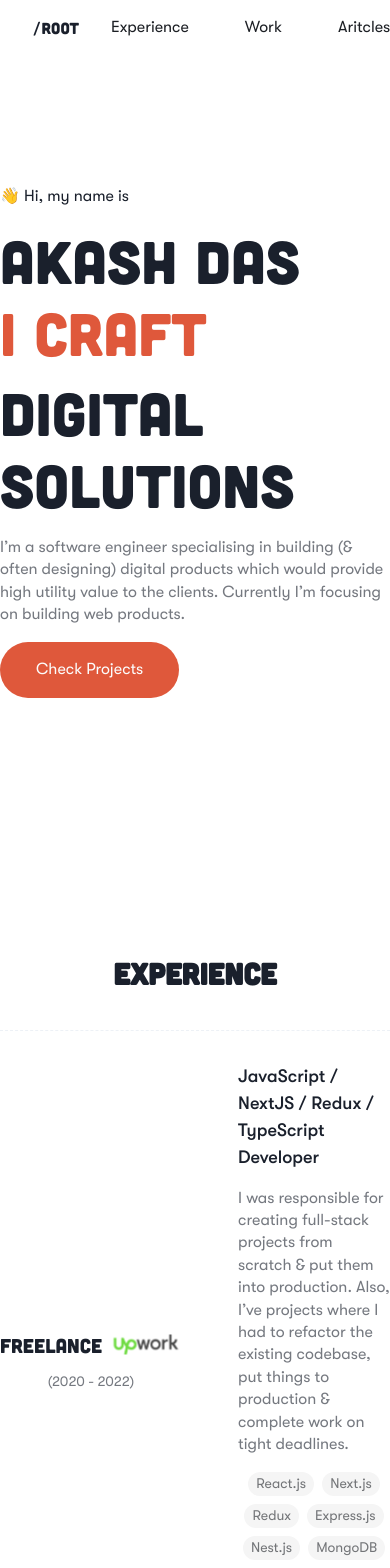
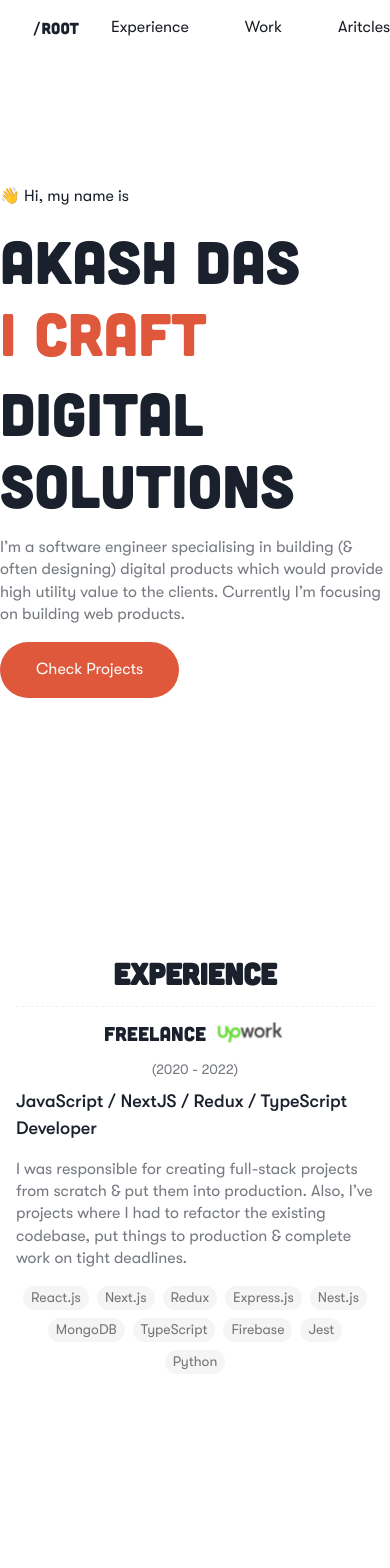
Before and after one commit to AkashSDas/portfolio, a Next.js app: page / in a window 390 px wide. Shown: the top 1568 px of the page. Built offline with nearby package versions, Linux system fonts and the light colour scheme.

Commit message:
make experience section responsive

```diff
--- a/src/components/experience.tsx
+++ b/src/components/experience.tsx
@@ -3,7 +3,7 @@ import { useContext } from "react";
 
 import { pxToRem } from "@/lib/chakra-ui";
 import { ScrollContext } from "@/lib/context";
-import { Badge, Box, Center, Divider, Heading, HStack, Text, VStack } from "@chakra-ui/react";
+import { Badge, Box, Center, Divider, Heading, HStack, Stack, Text, VStack } from "@chakra-ui/react";
 
 export function renderSkills(skill: string) {
   return (
@@ -17,12 +17,17 @@ export default function Experience() {
   var experienceRef = useContext(ScrollContext).experienceRef;
 
   return (
-    <Center ref={experienceRef} as="section" py={pxToRem(128)}>
-      <VStack gap={pxToRem(32)} w="full">
+    <Center ref={experienceRef} as="section" py={pxToRem(128)} px={pxToRem(16)}>
+      <VStack gap={{ base: pxToRem(8), md: pxToRem(32) }} w="full">
         <Heading h={pxToRem(44)}>Experience</Heading>
         <Divider w="100%" maxW={pxToRem(800)} borderStyle="dashed" />
 
-        <HStack justifyContent="center" alignItems="center" gap={pxToRem(56)}>
+        <HStack
+          flexDirection={{ base: "column", md: "row" }}
+          justifyContent="center"
+          alignItems="center"
+          gap={{ base: pxToRem(8), md: pxToRem(56) }}
+        >
           <CompanyInfo />
           <Responsibilities />
         </HStack>
```
